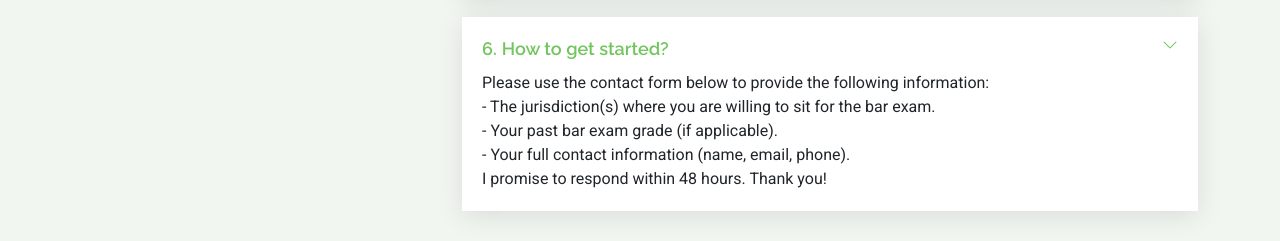
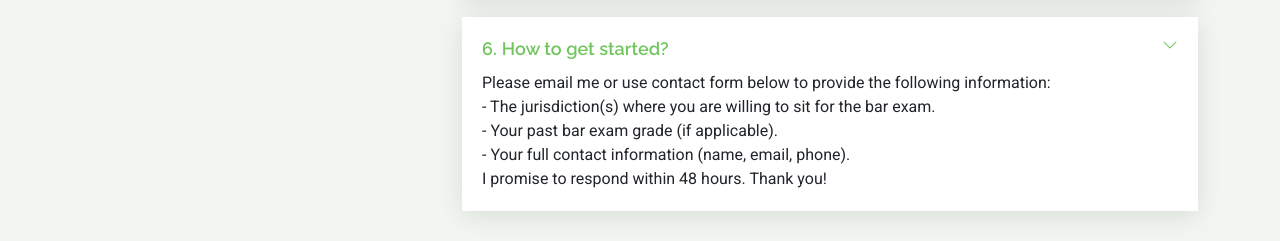
Before and after one commit to shenghuang717/place_holder, a plain HTML site: page index.html in a window 1280 px wide. Shown: the part 6033-6274 px from the top of the page. Drawn offline with Linux system fonts and the light colour scheme; files whose address does not match are found by name.

Commit message:
Update index.html

```diff
--- a/index.html
+++ b/index.html
@@ -432,7 +432,7 @@
               <div class="faq-item faq-active">
                 <h3><span class="num">6.</span> <span>How to get started?&nbsp;</span></h3>
                 <div class="faq-content">
-                  <p>Please use the contact form below to provide the following information:&nbsp;<br>- The jurisdiction(s) where you are willing to sit for the bar exam.&nbsp;<br>- Your past bar exam grade (if applicable).&nbsp;<br>- Your full contact information (name, email, phone).&nbsp;<br>I promise to respond within 48 hours. Thank you!<br></p>
+                  <p>Please email me or use contact form below to provide the following information:&nbsp;<br>- The jurisdiction(s) where you are willing to sit for the bar exam.&nbsp;<br>- Your past bar exam grade (if applicable).&nbsp;<br>- Your full contact information (name, email, phone).&nbsp;<br>I promise to respond within 48 hours. Thank you!<br></p>
                 </div>
                 <i class="faq-toggle bi bi-chevron-right"></i>
               </div><!-- End Faq item-->
```
